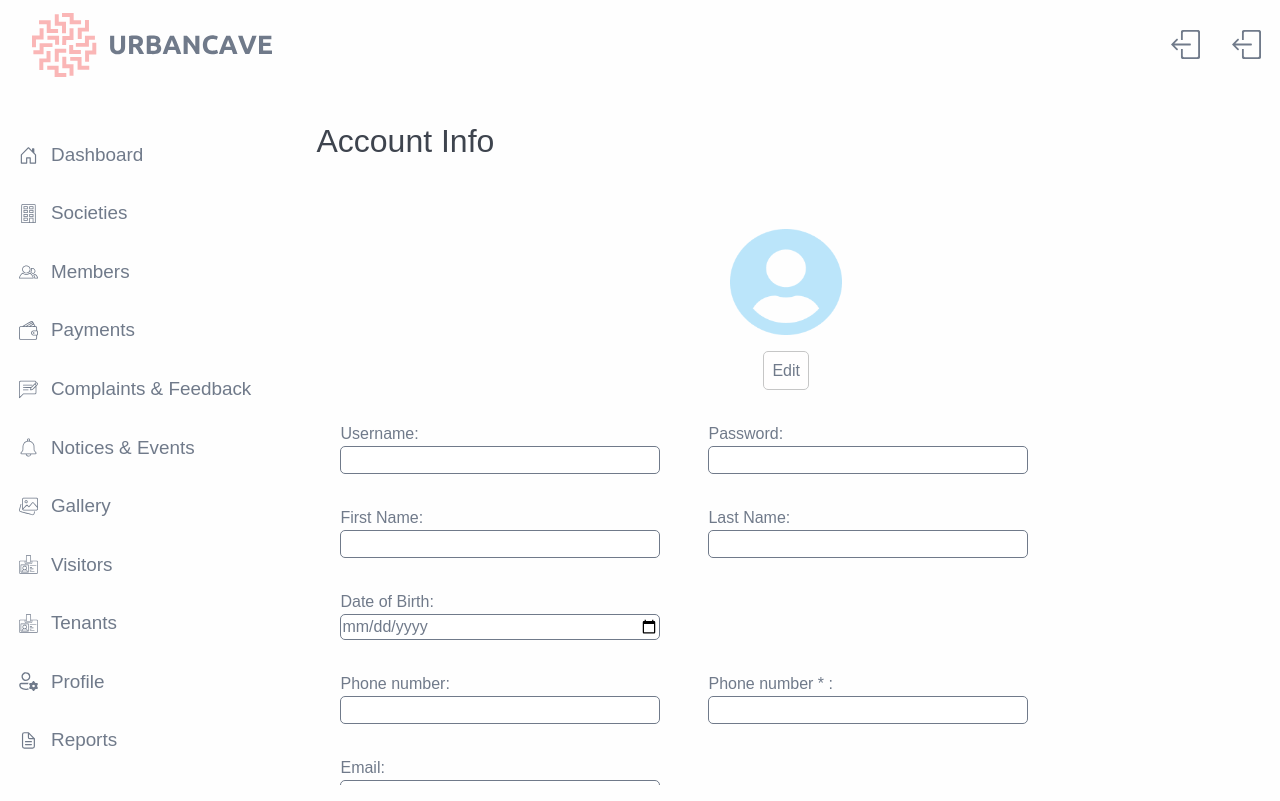
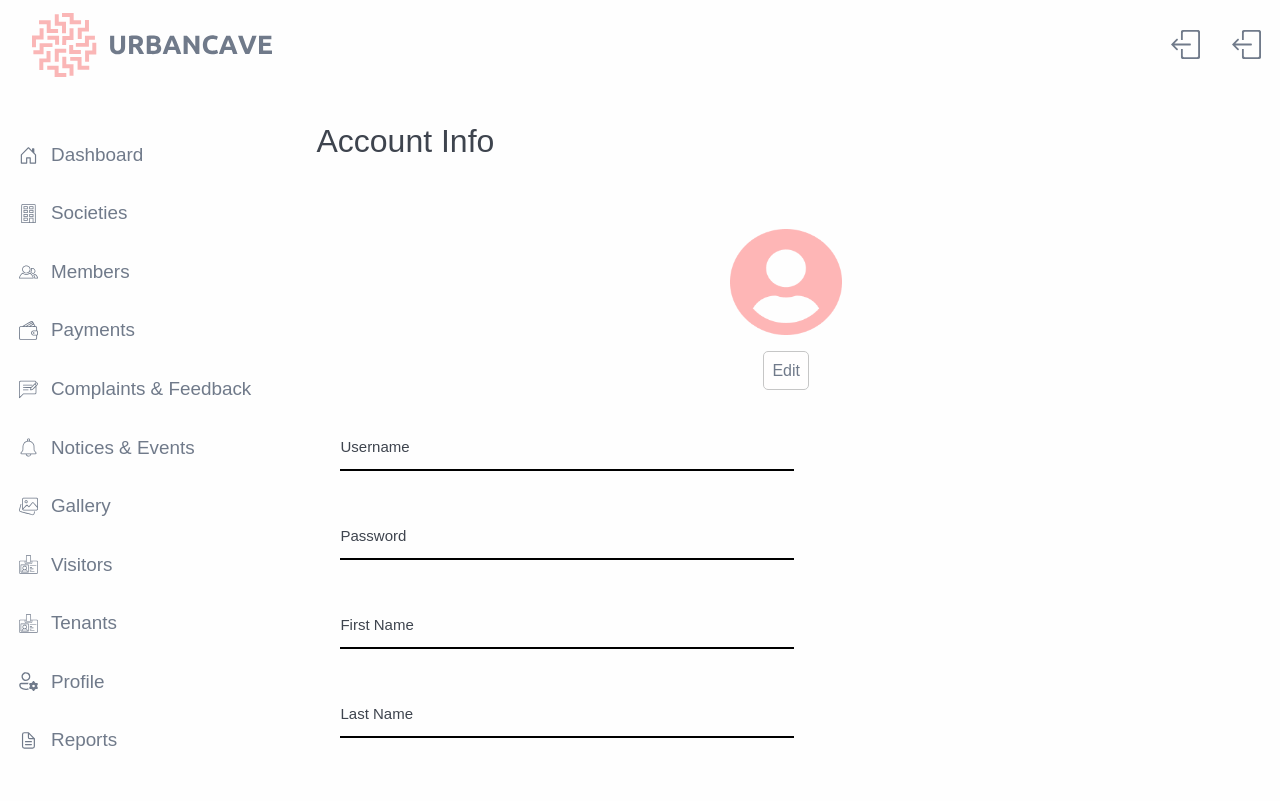
Before and after one commit to kavyeshvohra/urbancave, a React (Create React App) app: page /main/profile in a window 1280 px wide. Built offline with nearby package versions, Linux system fonts and the light colour scheme.

Commit message:
change in profile

```diff
--- a/src/pages/components/complaintsAndFeedback.jsx
+++ b/src/pages/components/complaintsAndFeedback.jsx
@@ -2,7 +2,6 @@ import Complaint from "./complaint";
 import ContentHeader from "./contentheader";
 import '../../styles/complaints.css';
 import CreateComplaintModal from "./createComplaintModal";
-import { useEffect } from "react";
 import { useState } from "react";
 
 const ComplaintsAndFeedback=()=>{
--- a/src/pages/components/useraccount.jsx
+++ b/src/pages/components/useraccount.jsx
@@ -2,6 +2,10 @@ import ContentHeader from "./contentheader";
 import '../../styles/useraccount.css';
 import Images from "../../images";
 import '../../styles/gallery.css';
+
+import * as HomeStyle from '../../styles/home-style' ;
+import * as RegisterStyle from '../../styles/register-styles' ;
+
 
 
 
@@ -19,7 +23,7 @@ const UserAccount=(props)=>{
         </div>
 
         <div className="accountInfoContainer">
-            <div className="credContainer">
+            {/* <div className="credContainer">
                 <div className="inputContainer">
                     <div className="inputLabel">    Username:</div>
                     <input type="text" className="accountText"/>
@@ -54,10 +58,44 @@ const UserAccount=(props)=>{
                     <div className="inputLabel">    Phone number * :</div>
                     <input type="text" className="accountText"/>
                 </div>
-            </div>
-            <div className="inputContainer">
-                <div className="inputLabel">Email:</div>
-                <input type="Email" className="accountText"/>
+            </div> */}
+            <div>
+                <HomeStyle.ContactFormGroup>
+                    <HomeStyle.InputField type="text" onChange=""/>
+                    <HomeStyle.FocusText data-placeholder="Username"/>
+                </HomeStyle.ContactFormGroup>
+                <HomeStyle.ContactFormGroup>
+                    <HomeStyle.InputField type="text" onChange=""/>
+                    <HomeStyle.FocusText data-placeholder="Password"/>
+                </HomeStyle.ContactFormGroup>
+                <HomeStyle.ContactFormGroup>
+                    <HomeStyle.InputField type="text" onChange=""/>
+                    <HomeStyle.FocusText data-placeholder="First Name"/>
+                </HomeStyle.ContactFormGroup>
+                <HomeStyle.ContactFormGroup>
+                    <HomeStyle.InputField type="text" onChange=""/>
+                    <HomeStyle.FocusText data-placeholder="Last Name"/>
+                </HomeStyle.ContactFormGroup>
+                <HomeStyle.ContactFormGroup>
+                    <HomeStyle.InputField type="date" placeholder="" onChange=""/>
+                    <HomeStyle.FocusText data-placeholder="Date of Birth"/>
+                </HomeStyle.ContactFormGroup>
+                <HomeStyle.ContactFormGroup>
+                    <HomeStyle.InputField type="text" onChange=""/>
+                    <HomeStyle.FocusText data-placeholder="Phone Number (+91)"/>
+                </HomeStyle.ContactFormGroup>
+                <HomeStyle.ContactFormGroup>
+                    <HomeStyle.InputField type="tel" onChange=""/>
+                    <HomeStyle.FocusText data-placeholder='Phone Number (+91)*'/>
+                </HomeStyle.ContactFormGroup>
+                <HomeStyle.ContactFormGroup>
+                    <HomeStyle.InputField type="email" onChange=""  />
+                    <HomeStyle.FocusText data-placeholder="Email"/>
+                </HomeStyle.ContactFormGroup>
+                <HomeStyle.ContactFormGroup>
+                    <HomeStyle.InputField type="text" onChange="" readonly />
+                    <HomeStyle.FocusText data-placeholder="Society Name"/>
+                </HomeStyle.ContactFormGroup>
             </div>
         </div>
 
--- a/src/styles/fileAndFolder.css
+++ b/src/styles/fileAndFolder.css
@@ -38,8 +38,8 @@
 .fileFolderContainer{
     display: grid;
     grid-template-columns:auto auto auto auto;
-    row-gap: 2em;
-    column-gap:0.5em;
+    row-gap: 1em;
+    column-gap:1em;
     margin:2em;
 }
 
```
Also changed, not shown: src/Images/userIcon.png.
